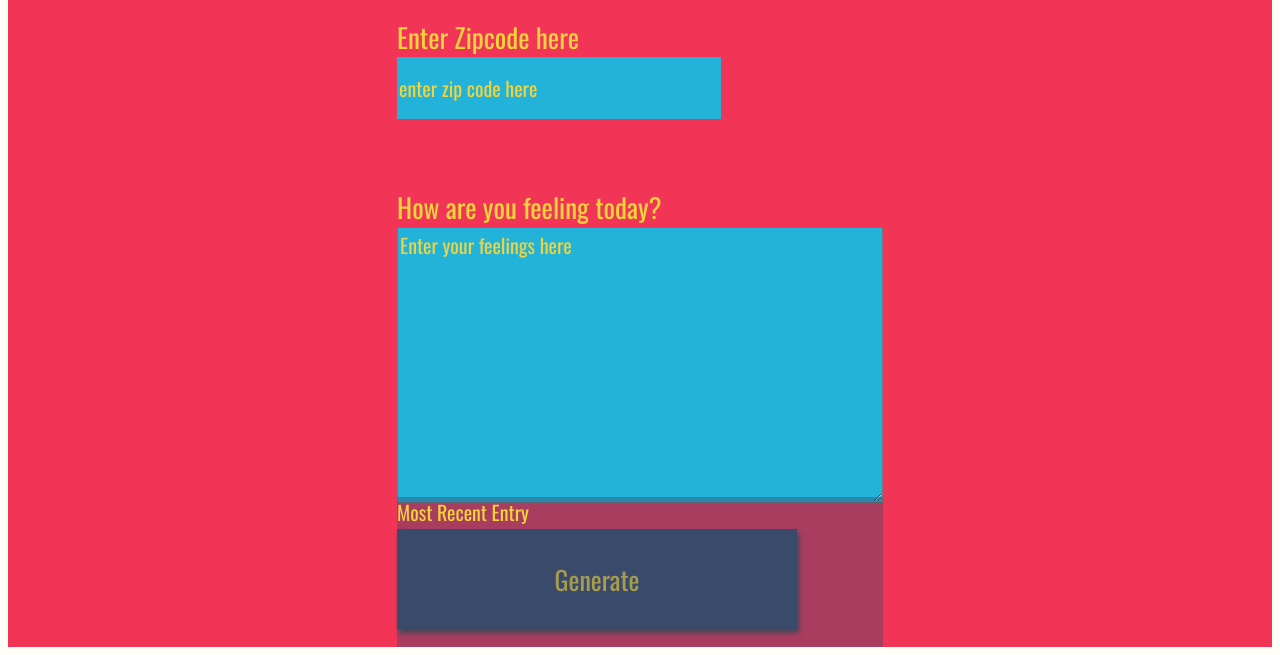
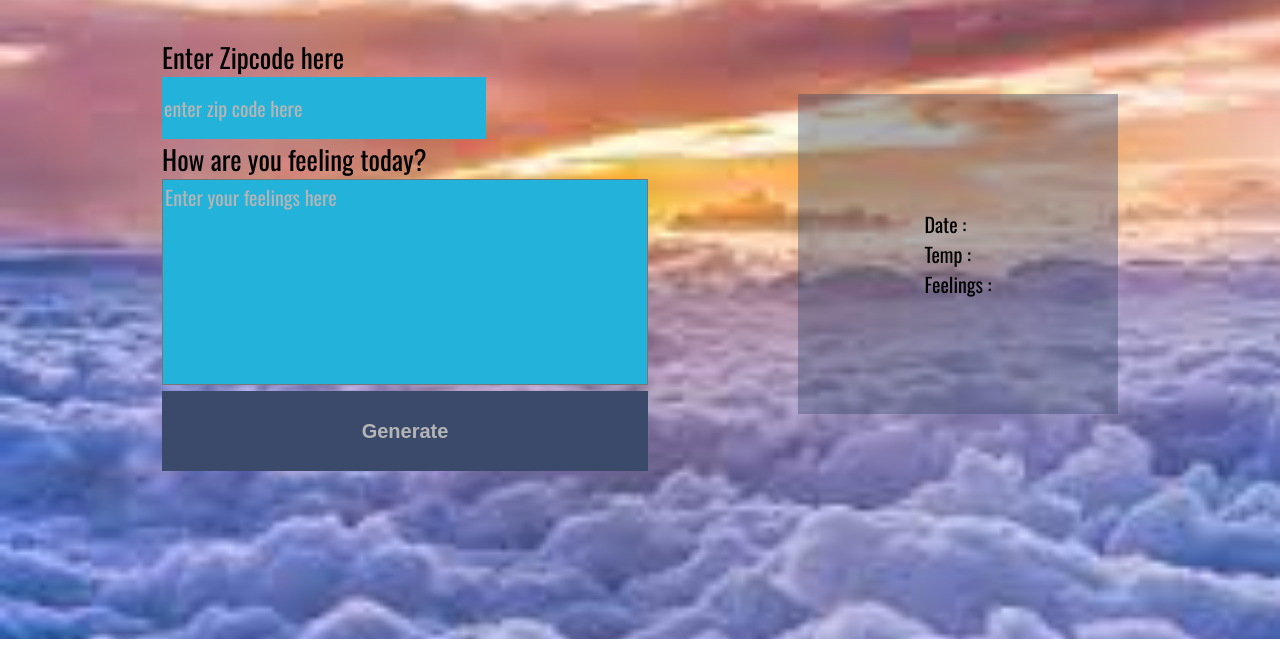
Before and after one commit to hagaressmat/Weather-Journal-App, a website: page website/index.html in a window 1280 px wide. Shown: the part 161-816 px from the top of the page. Drawn offline with nearby package versions, Linux system fonts and the light colour scheme; a web font is replaced by a local one.

Commit message:
update UI

```diff
--- a/server.js
+++ b/server.js
@@ -1,5 +1,5 @@
 // Setup empty JS object to act as endpoint for all routes
-const projectData = {};
+const projectData = [];
 
 // Require Express to run server and routes
 const express = require('express');
@@ -47,10 +47,12 @@ function sendAllData(request , response){
 app.post("/add" , callBack);
 
 function callBack(request , response){
-  element = {
+  let element = {
     temperature : request.body.temperature,
     date : request.body.date,
     userFeelings : request.body.userFeelings}
 
   projectData.push(element);
+  response.send(projectData);
+  response.end();
 }
--- a/website/app.js
+++ b/website/app.js
@@ -6,7 +6,7 @@ const url = "https://api.openweathermap.org/data/2.5/forecast?id=";
 
 // Create a new date instance dynamically with JS
 let date = new Date();
-let newDate = date.getMonth()+'.'+ date.getDate()+'.'+ date.getFullYear();
+let newDate = date.getDate()+'.'+(date.getMonth()+1)+'.'+ date.getFullYear();
 
 
 
@@ -24,8 +24,8 @@ function performAction(e){
     sendPostData(url,zipCode)
     .then(function(data){
         console.log(data);
-        // postData("/all" , {date:date , temperature:data.list[0].main.temp , userFeelings:userFeelings })
-        // updateUI();
+        postData("add" , {date:newDate , temperature:data.list[0].main.temp , userFeelings:userFeelings })
+        UIView();
     })
 };
 
@@ -48,35 +48,42 @@ const sendPostData = async (url,zipCode )=>{
 
 
 
-// // Async GET
-// const postData = async ( url = '', data = {})=>{
+// Async GET
+const postData = async ( url = '', data = {})=>{
 
-//     const response = await fetch(url, {
-//     method: 'POST',
-//     credentials: 'same-origin',
-//     headers: {
-//         'Content-Type': 'application/json',
-//     },
-//     body: JSON.stringify(data), // body data type must match "Content-Type" header
-//   });
+    const response = await fetch(url, {
+    method: 'POST',
+    credentials: 'same-origin',
+    headers: {
+        'Content-Type': 'application/json',
+    },
+    body: JSON.stringify(data), // body data type must match "Content-Type" header
+  });
+    console.log(data);
+    try {
+      const newData = await response.json();
+      return newData;
+    }catch(error) {
+    console.log("error", error);
+    }
+};
 
-//     try {
-//       const newData = await response.json();
-//       return newData;
-//     }catch(error) {
-//     console.log("error", error);
-//     }
-// };
 
-  // const updateUI = async () => {
-  //   const request = await fetch('/all');
-  //   try{
-  //     const allData = await request.json();
-  //     document.getElementById('date').innerHTML = allData[0].date;
-  //     document.getElementById('temp').innerHTML = allData[0].temperature;
-  //     document.getElementById('content').innerHTML = allData[0].userFeelings;
 
-  //   }catch(error){
-  //     console.log("error", error);
-  //   }
-  // }
+
+
+
+
+
+  const UIView = async () => {
+    const request = await fetch('/all');
+    try{
+      const element = await request.json();
+      document.getElementById('date').innerHTML = `Date :  ${element[0].date}`;
+      document.getElementById('temp').innerHTML = `Temp :  ${element[0].temperature}`;
+      document.getElementById('content').innerHTML = `Feelings : ${element[0].userFeelings}`;
+
+    }catch(error){
+      console.log("error", error);
+    }
+  }
--- a/website/index.html
+++ b/website/index.html
@@ -7,10 +7,12 @@
 <link rel="stylesheet" href="style.css">
 </head>
  <body>
-<div id = "app">
   <div class ="holder headline">
     Weather Journal App
   </div>
+<div id = "app">
+  <div class="container">
+      <div class="box">
         <div class ="holder zip">
           <label for="zip">Enter Zipcode here</label>
           <input type="text" id="zip" placeholder="enter zip code here">
@@ -20,15 +22,18 @@
           <textarea class= "myInput" id="feelings" placeholder="Enter your feelings here" rows="9" cols="50"></textarea>
           <button id="generate" type = "submit"> Generate </button>
         </div>
+      </div>
     <div class ="holder entry">
-    <div class = "title">Most Recent Entry</div>
+      <div class = "title"></div>
     <div id = "entryHolder">
-    <div id = "date"></div>
-   <div id = "temp"></div>
-   <div id = "content"></div>
+      <div id = "date">Date :  </div>
+    <div id = "temp">Temp :  </div>
+    <div id = "content">Feelings : </div>
     </div>
     </div>
   </div>
+</div>
+
 <script src="app.js" type="text/javascript"></script>
 
 </body>
--- a/website/style.css
+++ b/website/style.css
@@ -1,27 +1,43 @@
 body{
-    background: #fffff8;
+    background-image: url("download.jpg");
+    background-size: cover;
+    background-repeat: no-repeat;
+    /* box-shadow : 0 0 10px #ddd; */
     font-family: -apple-system, BlinkMacSystemFont, sans-serif;
 }
 
 #app{
-    display: grid;
-    grid-auto-rows: minmax(150px, auto);
-    /* grid-template-columns:  */
-    height:100vh;
-    background: #f23557;
-    color: #f0d43a;
+    height:100%;
+    color: black;
     justify-content: center;
-    grid-gap: 1em;
     font-size: 20px;
     font-family: 'Oswald', sans-serif;
+    display: flex;
+    flex-wrap: wrap;
+    align-items: center;
+    justify-content: center;
+    margin-top: 220px;
 }
 
-.holder{
-
+.container{
+    min-height: 60vh;
+    display: flex;
+    align-items: center;
+    justify-content: center;
+    flex-basis: 50%;
+    margin-top: -140px;
+    grid-gap: 150px;
 }
-
+.box{
+}
 .entry{
     background: rgba(59, 74, 107, .4);
+    display: flex;
+    align-items: center;
+    justify-content: center;
+    flex-basis: 50%;
+    min-height: 40vh;
+    width: 40vh;
 }
 
 #entryHolder{
@@ -41,8 +57,16 @@ body{
 }
 
 .headline {
+    font-weight: bold;
+    color: black;
+    width: fit-content;
+    text-transform: uppercase;
+    margin: 35px auto 35px;
+    border: 2px solid white;
+    padding: 10px 20px;
+    font-size: 30px;
+}
 
-}
 .title{
 
 }
@@ -58,7 +82,7 @@ input{
     height: 60px;
     width: 320px;
     background:#22b2da;
-    color: #f0d43a;
+    color: black;
     font-size: 20px;
     font-family: 'Oswald', sans-serif;
     border: none;
@@ -66,15 +90,16 @@ input{
 
 button{
     display: block;
-    margin-top: 20px;
-    width: 400px;
-    height: 100px;
+    width: 100%;
+    height: 80px;
+    padding: 15px;
     background: #3b4a6b;
-    color: #f0d43a;
-    font-size: 26px;
-    font-family: 'Oswald', sans-serif;
+    color: rgb(181, 181, 181);
+    font-weight: bold;
+    font-size: 20px;
     border: none;
-    box-shadow: 2px 4px 5px #444;
+    cursor: pointer;
+    transition: var(--main-transition);
 }
 h1{
     font-size: 36px;
@@ -82,8 +107,10 @@ h1{
 
 textarea{
     background:#22b2da;
-    color: #f0d43a;
+    color: black;
     font-size: 20px;
+    resize: none;
+    height: 200px;
     font-family: 'Oswald', sans-serif;
 }
 /* Reset style for HTML element on active to have no border*/
@@ -95,7 +122,7 @@ button:focus {
 }
 /* Style for Placeholder Text*/
 ::placeholder { /* Firefox, Chrome, Opera */
-    color: #f0d43a;
+    color: rgb(181, 181, 181);
     font-family: 'Oswald', sans-serif;
 
 }
```
Also changed, not shown: website/download.jpg (added). Lines whose indentation alone changed are shown as unchanged.
